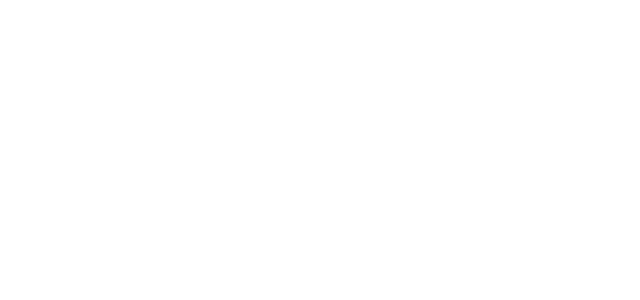
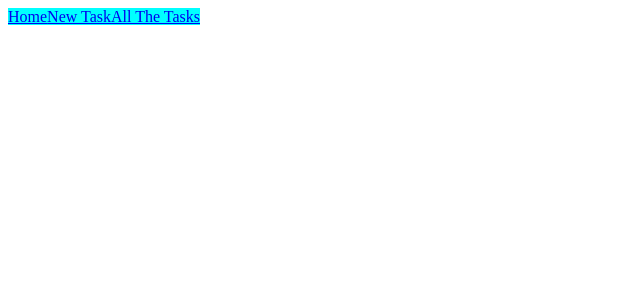
Before and after one commit to melissavaiden/phase-2-project, a React (Create React App) app: page / in a window 1280 px wide. Shown: the top 300 px of the page, without its empty margins (0-640 px from the left). Built offline with nearby package versions, Linux system fonts and the light colour scheme; data requests are answered from the project's data file.

Commit message:
Add CSS Styling

```diff
--- a/src/components/App.js
+++ b/src/components/App.js
@@ -3,6 +3,7 @@ import {BrowserRouter, Route} from "react-router-dom"
 import TaskList from './TaskList';
 import TaskForm from './TaskForm'
 import Home from './Home';
+import { Switch } from 'react-router-dom';
 
 function App() {
 
@@ -15,6 +16,7 @@ function App() {
 
   return (
     <div className="App">
+      <Switch>
       <Route path="/">
         <Home />
       </Route>
@@ -24,6 +26,7 @@ function App() {
       <Route path="/TaskList">
         <TaskList />
       </Route>
+      </Switch>
     </div>
   );
 }
--- a/src/components/Home.js
+++ b/src/components/Home.js
@@ -1,7 +1,12 @@
 import React from "react";
+import NavBar from "./NavBar"
 
 function Home() {
-
+    return (
+        <div>
+            <NavBar />
+        </div>
+    )
 }
 
 export default Home;
--- a/src/components/NavBar.js
+++ b/src/components/NavBar.js
@@ -1,12 +1,14 @@
 import React from "react";
 import TaskList from "./TaskList";
 import TaskForm from "./TaskForm";
+import {NavLink} from "react-router-dom"
 
 function NavBar() {
     return (
         <div>
-            <a href='./TaskList'>Running Task List</a>
-            <a href='./TaskForm'>Running Task List</a>
+            <NavLink className='navLink' to="/">Home</NavLink>
+            <NavLink className='navLink' to="/TaskForm">New Task</NavLink>
+            <NavLink className='navLink' to="/TaskList">All The Tasks</NavLink>
 
         </div>
     )
--- a/src/index.js
+++ b/src/index.js
@@ -2,6 +2,7 @@ import React from 'react';
 import ReactDOM from 'react-dom/client';
 import { BrowserRouter } from 'react-router-dom';
 import App from './components/App';
+import './style.css';
 
 const root = ReactDOM.createRoot(document.getElementById('root'));
 root.render(
--- /dev/null
+++ b/src/style.css
@@ -0,0 +1,3 @@
+.navLink {
+    background-color: aqua;
+}
```
